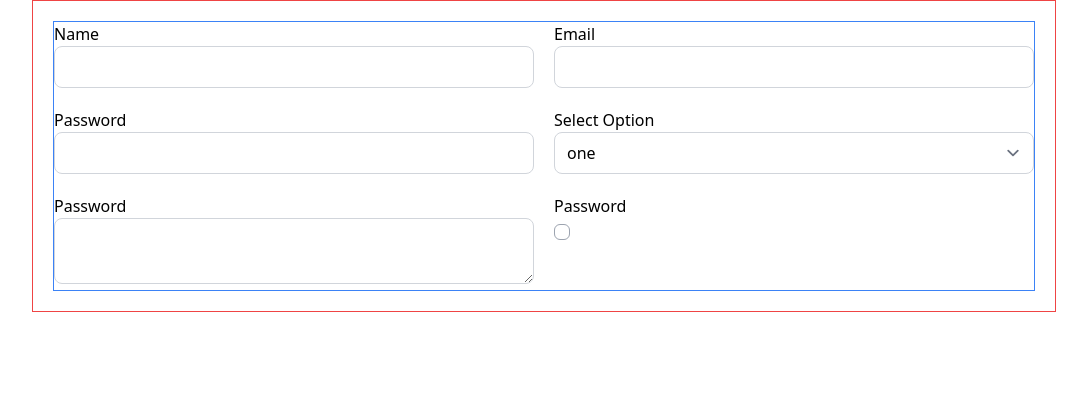
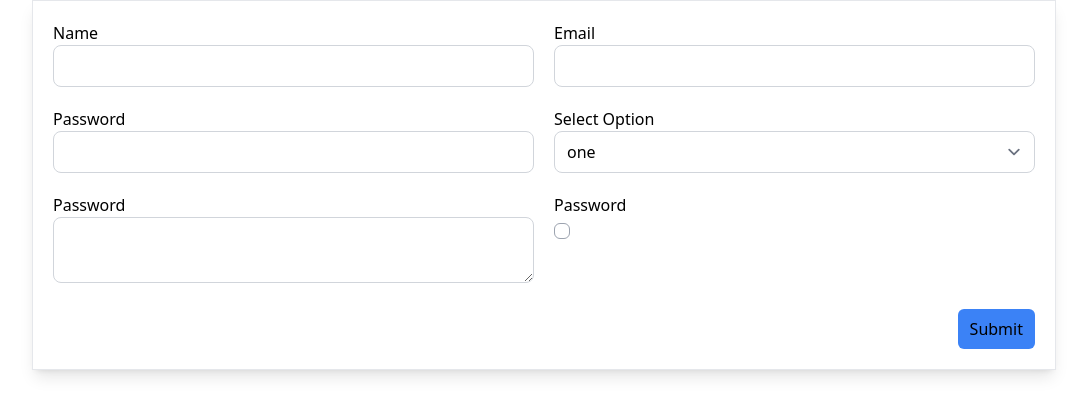
Before and after one commit to rakib-molla/react-reusable-components-module-4-Apollo-2, a React (Vite) app: page / in a window 1280 px wide. Shown: the top 416 px of the page, without its empty margins (96-1183 px from the left). Built offline with nearby package versions, Linux system fonts and the light colour scheme.

Commit message:
Form Submit Section design add

```diff
--- a/src/components/normalForm/NormalForm.tsx
+++ b/src/components/normalForm/NormalForm.tsx
@@ -11,18 +11,15 @@ const normalForm = () => {
     <div>
       <form
         onSubmit={handleSubmit(onSubmit)}
-        className={cn("border border-red-500 w-full mx-auto p-5", {
+        className={cn("border shadow-lg w-full mx-auto p-5", {
           "max-w-5xl": double,
           "max-w-md": !double,
         })}
       >
         <div
-          className={cn(
-            "border border-blue-500 grid grid-cols-1 justify-items-center  gap-5",
-            {
+          className={cn(" grid grid-cols-1 justify-items-center  gap-5", {
             "md:grid-cols-2": double,
-            }
-          )}
+          })}
         >
           <div className="w-full">
             <label className="block" htmlFor="name">
@@ -57,7 +54,7 @@ const normalForm = () => {
 
           <div className="w-full ">
             <label htmlFor="">Select Option</label>
-          <select name="" id="" >
+            <select name="" id="">
               <option value="">one </option>
               <option value="">Two</option>
               <option value="">Three</option>
@@ -73,10 +70,17 @@ const normalForm = () => {
             <label className="block" htmlFor="name">
               Password
             </label>
-            <input type="checkbox" className="border border-gray-400 rounded-md
-   checked::bg-purple-500 focus:ring-1 focus:ring-purple-500"/>
+            <input
+              type="checkbox"
+              className="border border-gray-400 rounded-md
+   checked::bg-purple-500 focus:ring-1 focus:ring-purple-500"
+            />
           </div>
-        {/* <input type="submit" /> */}
+          <div className=" w-full col-start-1  md:col-start-2 flex justify-end ">
+            <button type="submit" className="bg-blue-500 px-3 w-full md:w-fit py-2 rounded-md">
+              Submit
+            </button>
+          </div>
         </div>
       </form>
     </div>
```
Lines whose indentation alone changed are shown as unchanged.
